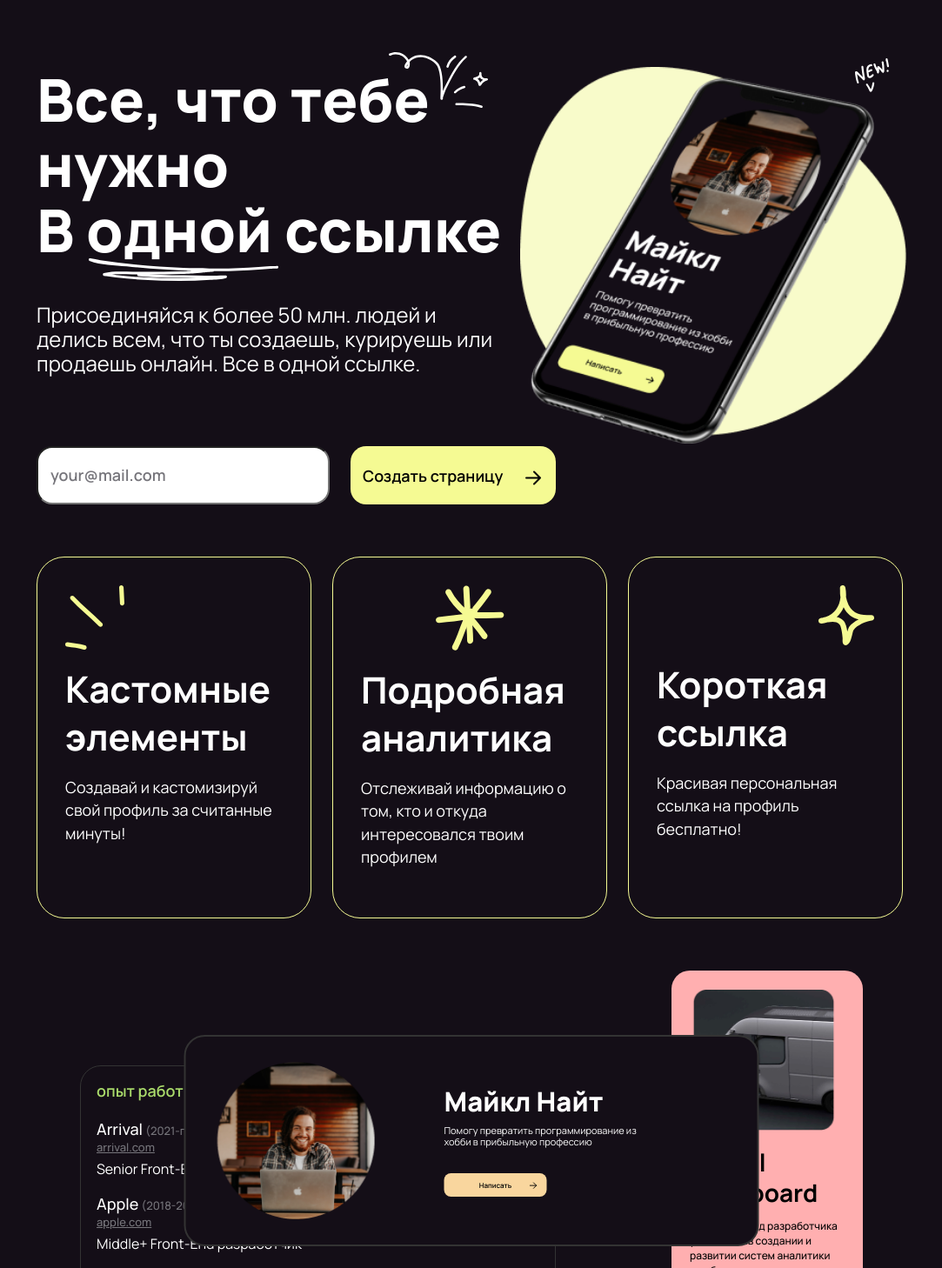
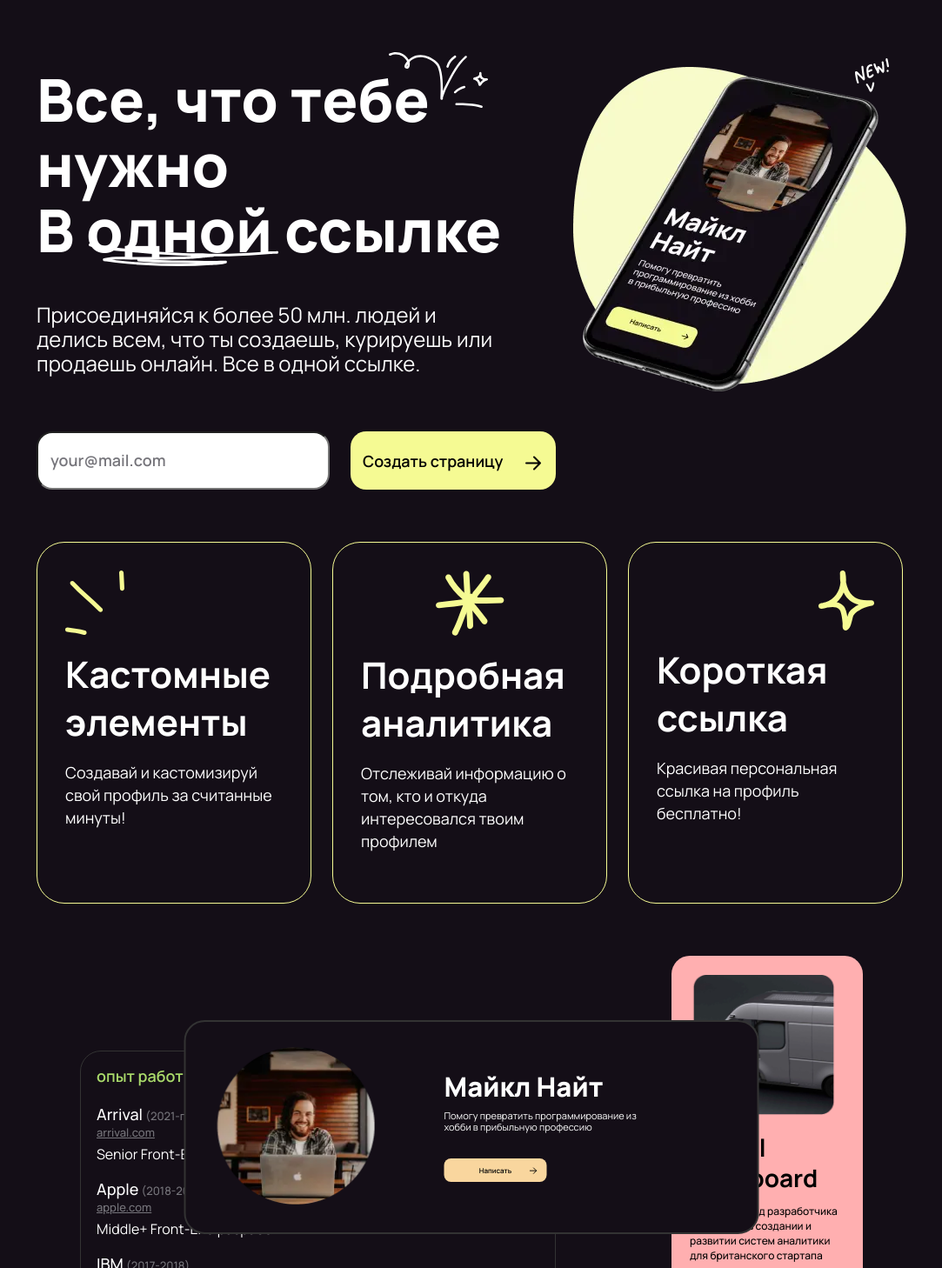
Before and after one commit to AlexBor83/Layding, a plain HTML site: page index.html in a window 1280 px wide. Shown: the part 124-1582 px from the top of the page at 87% size, without its empty margins (98-1181 px from the left). Drawn offline with Linux system fonts and the light colour scheme.

Commit message:
Медиа выражения в картинкам

```diff
--- a/index.html
+++ b/index.html
@@ -107,7 +107,11 @@
             </p>
           </div>
           <div class="slogan__img">
-            <img src="/img/hero-pic.png" alt="Картинка смартфона" width="444" height="408">
+            <picture>
+
+              <source type="image/webp" srcset="img/hero-pic.webp, img/hero-pic@2x.webp 2x">
+              <img src="img/hero-pic.png" srcset="img/hero-pic@2x.png 2x" alt="Картинка смартфона">
+            </picture>
             <svg width="39" height="39" viewBox="0 0 39 39" fill="none" xmlns="http://www.w3.org/2000/svg">
               <g clip-path="url(#clip0_152_5537)">
                 <path fill-rule="evenodd" clip-rule="evenodd"
@@ -237,7 +241,10 @@
       <section class="work">
         <div class="work__wrap">
           <div class="work__user author">
-            <img src="img/avatar-icon.png" class="author__img" width="182" height="182" alt="Это я">
+            <picture>
+              <source type="image/webp" srcset="img/avatar-icon.webp, img/@2x.webp 2x">
+              <img src="img/avatar-icon.png" srcset="img/avatar-icon@2x.png 2x" width="182" height="182" alt="Это я">
+            </picture>
             <div class="author__wrap">
               <h3 class="author__name">Майкл Найт</h3>
               <p class="author__text">Помогу превратить программирование из хобби в прибыльную профессию</p>
--- a/style.css
+++ b/style.css
@@ -80,6 +80,7 @@ input[type='radio'].visually-hidden {
   color: #fff;
   font-size: 20px;
   cursor: pointer;
+  transition: 0.5s;
 }
 
 .menu__link:hover,
@@ -96,6 +97,7 @@ input[type='radio'].visually-hidden {
   display: flex;
   align-items: center;
   justify-content: center;
+  transition: 0.5s;
 }
 
 .user:hover,
@@ -149,6 +151,7 @@ input[type='radio'].visually-hidden {
 
 .slogan__img {
   position: relative;
+  width: 383px;
 }
 
 .slogan__img svg {
@@ -195,6 +198,7 @@ input[type='radio'].visually-hidden {
   font-weight: 600;
   line-height: normal;
   cursor: pointer;
+  transition: 0.5s;
 }
 
 .button:hover,
@@ -592,6 +596,7 @@ input[type='radio'].visually-hidden {
   justify-content: space-between;
   text-align: center;
   cursor: pointer;
+  transition: 0.5s;
 }
 
 .faq__button:hover {
@@ -661,6 +666,7 @@ input[type='radio'].visually-hidden {
   font-weight: 500;
   line-height: normal;
   cursor: pointer;
+  transition: 0.5s;
 }
 
 .footer__item:hover {
```
Also changed, not shown: img/avatar-icon.webp (added), img/avatar-icon@2x.png (added), img/avatar-icon@2x.webp (added), img/car.webp (added), img/car@2x.png (added), img/car@2x.webp (added), img/hero-pic.webp (added), img/hero-pic@2x.png (added), img/hero-pic@2x.webp (added).
